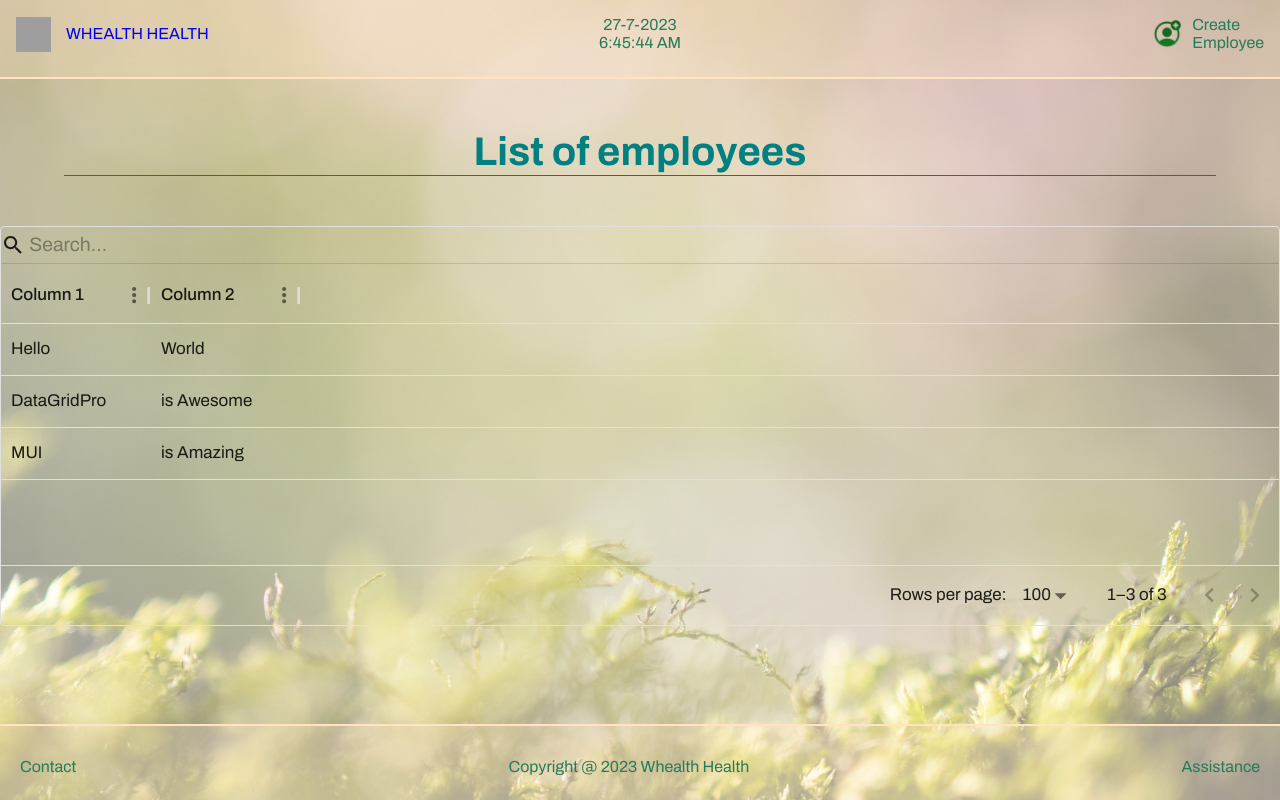
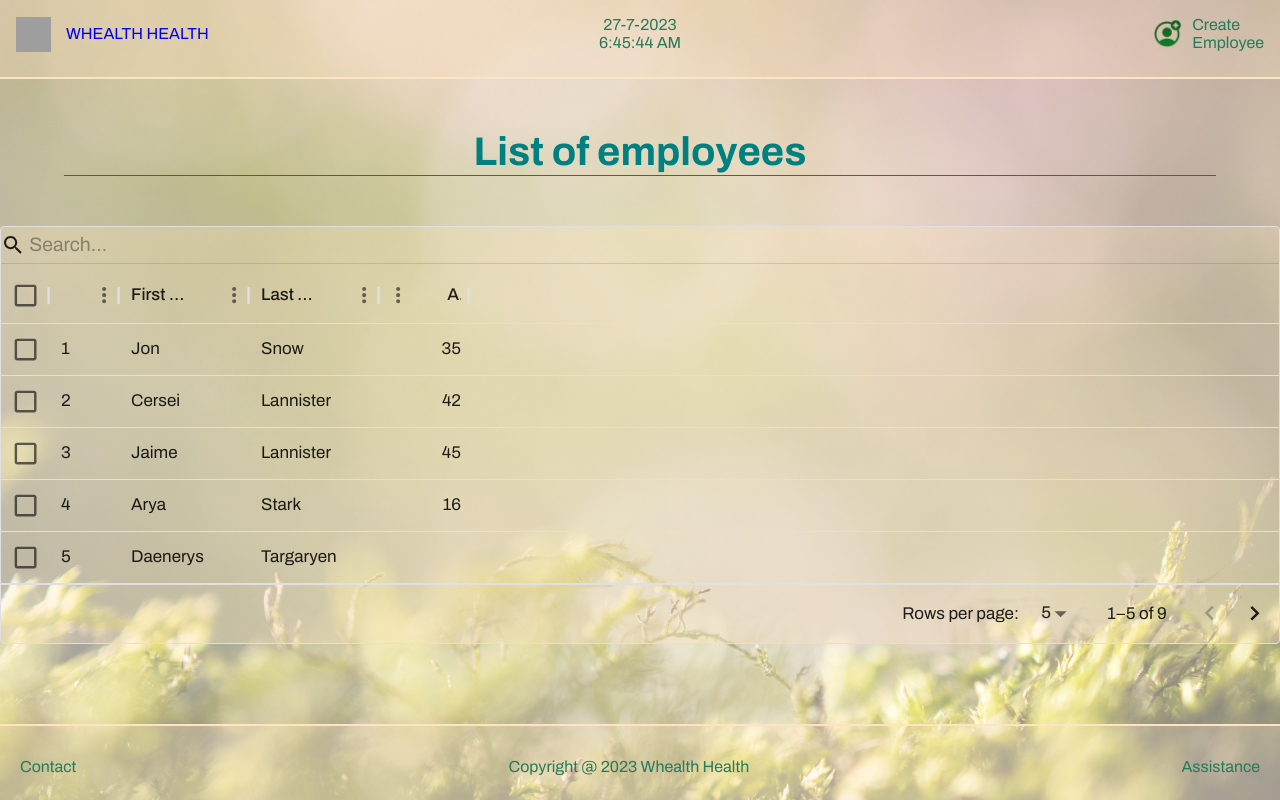
Before and after one commit to Frederic-K/HRnet, a React (Create React App) app: page /manage-employees in a window 1280 px wide. Built offline with nearby package versions, Linux system fonts and the light colour scheme; grey boxes are pictures that could not be loaded.

Commit message:
Test grid table

```diff
--- a/src/pages/ManageEmployees/ManageEmployees.jsx
+++ b/src/pages/ManageEmployees/ManageEmployees.jsx
@@ -11,54 +11,42 @@ import Header from '../../components/Header/Header'
 //   )
 // }
 
-import * as React from 'react'
-import PropTypes from 'prop-types'
-import { alpha } from '@mui/material/styles'
-import Box from '@mui/material/Box'
-import Table from '@mui/material/Table'
-import TableBody from '@mui/material/TableBody'
-import TableCell from '@mui/material/TableCell'
-import TableContainer from '@mui/material/TableContainer'
-import TableHead from '@mui/material/TableHead'
-import TablePagination from '@mui/material/TablePagination'
-import TableRow from '@mui/material/TableRow'
-import TableSortLabel from '@mui/material/TableSortLabel'
-import Toolbar from '@mui/material/Toolbar'
-import Typography from '@mui/material/Typography'
-import Paper from '@mui/material/Paper'
-import Checkbox from '@mui/material/Checkbox'
-import IconButton from '@mui/material/IconButton'
-import Tooltip from '@mui/material/Tooltip'
-import FormControlLabel from '@mui/material/FormControlLabel'
-import Switch from '@mui/material/Switch'
-import DeleteIcon from '@mui/icons-material/Delete'
-import FilterListIcon from '@mui/icons-material/FilterList'
-import { visuallyHidden } from '@mui/utils'
+import { DataGrid, GridToolbar, GridToolbarQuickFilter } from '@mui/x-data-grid'
 
-import TextField from '@mui/material/TextField'
+const columns = [
+  { field: 'id', headerName: 'ID', width: 70 },
+  { field: 'firstName', headerName: 'First name', width: 130 },
+  { field: 'lastName', headerName: 'Last name', width: 130 },
+  {
+    field: 'age',
+    headerName: 'Age',
+    type: 'number',
+    width: 90,
+  },
+  // {
+  //   field: 'fullName',
+  //   headerName: 'Full name',
+  //   description: 'This column has a value getter and is not sortable.',
+  //   sortable: false,
+  //   width: 160,
+  //   valueGetter: (params) =>
+  //     `${params.row.firstName || ''} ${params.row.lastName || ''}`,
+  // },
+]
 
-import { useState } from 'react'
-
-import {
-  DataGrid,
-  GridRowsProp,
-  GridColDef,
-  GridToolbar,
-  GridToolbarQuickFilter,
-} from '@mui/x-data-grid'
+const rows = [
+  { id: 1, lastName: 'Snow', firstName: 'Jon', age: 35 },
+  { id: 2, lastName: 'Lannister', firstName: 'Cersei', age: 42 },
+  { id: 3, lastName: 'Lannister', firstName: 'Jaime', age: 45 },
+  { id: 4, lastName: 'Stark', firstName: 'Arya', age: 16 },
+  { id: 5, lastName: 'Targaryen', firstName: 'Daenerys', age: null },
+  { id: 6, lastName: 'Melisandre', firstName: null, age: 150 },
+  { id: 7, lastName: 'Clifford', firstName: 'Ferrara', age: 44 },
+  { id: 8, lastName: 'Frances', firstName: 'Rossini', age: 36 },
+  { id: 9, lastName: 'Roxie', firstName: 'Harvey', age: 65 },
+]
 
 export default function ManageEmployees() {
-  const rows = [
-    { id: 1, col1: 'Hello', col2: 'World' },
-    { id: 2, col1: 'DataGridPro', col2: 'is Awesome' },
-    { id: 3, col1: 'MUI', col2: 'is Amazing' },
-  ]
-
-  const columns = [
-    { field: 'col1', headerName: 'Column 1', width: 150 },
-    { field: 'col2', headerName: 'Column 2', width: 150 },
-  ]
-
   return (
     <>
       <header className="layout__header">
@@ -68,14 +56,25 @@ export default function ManageEmployees() {
         <div className="manageEmployees__banner--title">List of employees</div>
       </section>
       <main className="manageEmployees__container">
-        <div style={{ height: 400, width: '100%' }}>
-          {/* <DataGrid rows={rows} columns={columns} slots={{ toolbar: GridToolbar }} /> */}
-          <DataGrid
-            rows={rows}
-            columns={columns}
-            slots={{ toolbar: GridToolbarQuickFilter }}
-          />
-        </div>
+        <DataGrid
+          className="manageEmployees__table--bg"
+          rows={rows}
+          columns={columns}
+          initialState={{
+            pagination: {
+              paginationModel: { page: 0, pageSize: 5 },
+            },
+          }}
+          pageSizeOptions={[5, 10]}
+          checkboxSelection
+          slots={{ toolbar: GridToolbarQuickFilter }}
+          slotProps={{
+            toolbar: {
+              showQuickFilter: true,
+              quickFilterProps: { debounceMs: 500 },
+            },
+          }}
+        />
       </main>
     </>
   )
```
